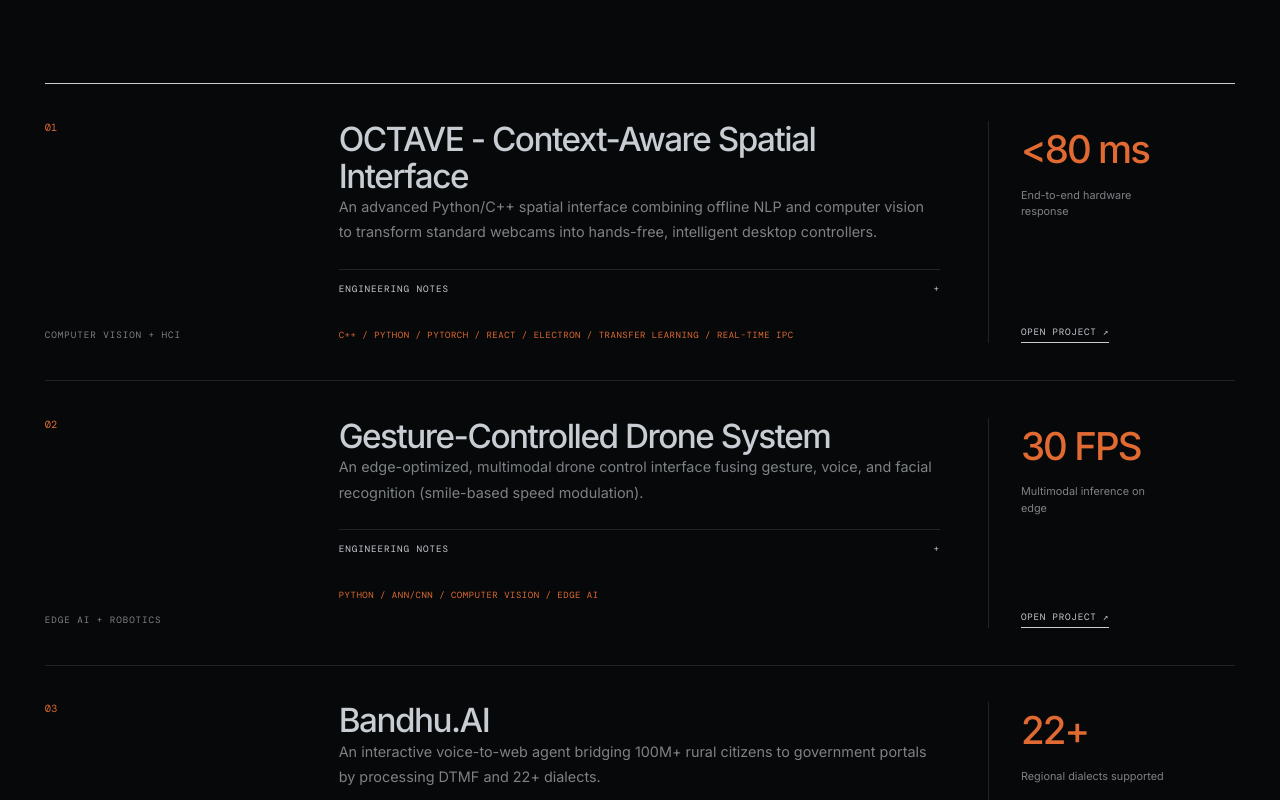
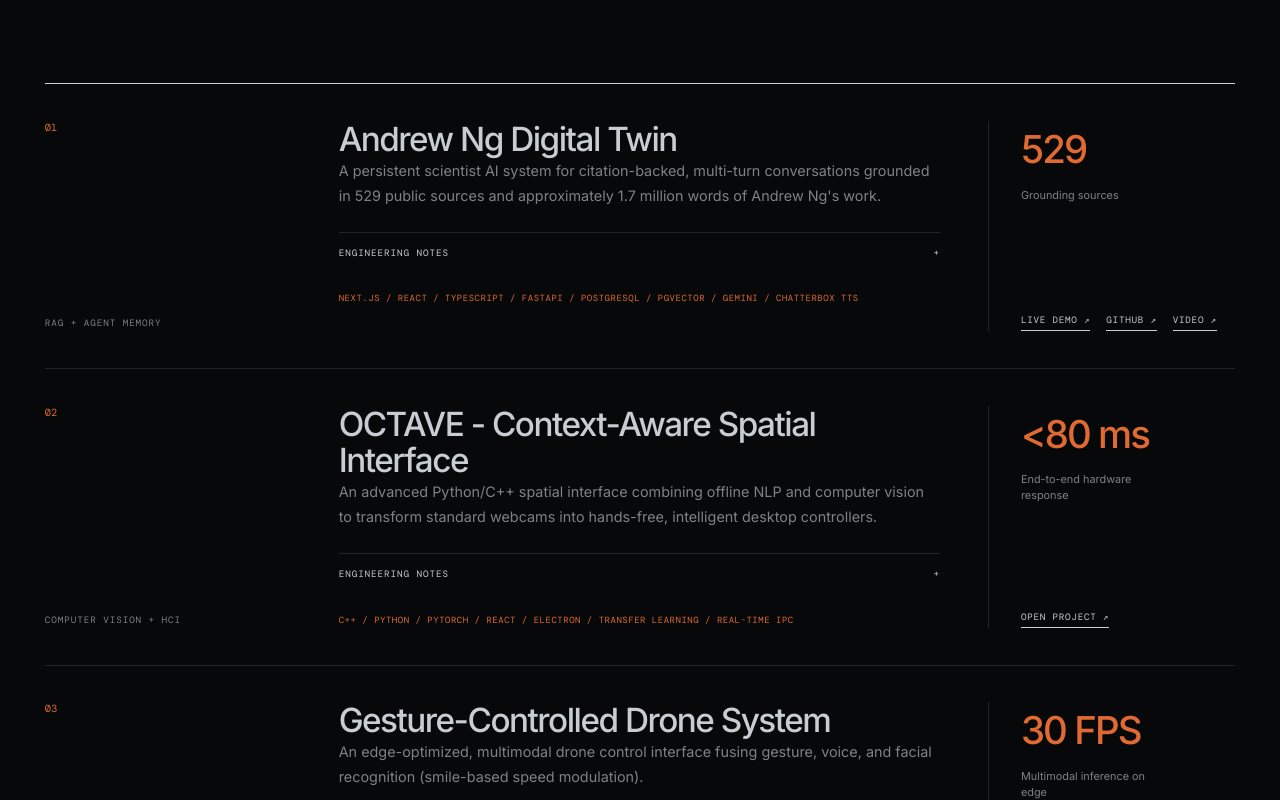
Before and after one commit to TECHSCHOLAR777/PortFolio, a Next.js app: page / in a window 1280 px wide. Shown: the part 1280-2080 px from the top of the page. Built offline with nearby package versions, Linux system fonts and the light colour scheme; a web font is replaced by a local one.

Commit message:
Add Andrew Ng digital twin project

```diff
--- a/app/globals.css
+++ b/app/globals.css
@@ -105,7 +105,8 @@
 .project-result { display: flex; flex-direction: column; align-items: flex-start; }
 .project-result strong { color: var(--orange); font-size: clamp(1.9rem, 3vw, 3.5rem); font-weight: 500; letter-spacing: -.05em; }
 .project-result span { max-width: 150px; margin-top: .5rem; color: var(--silver-soft); font-size: .68rem; line-height: 1.5; }
-.project-result a { margin-top: auto; padding-bottom: .25rem; border-bottom: 1px solid currentColor; font: 400 .58rem var(--font-mono); text-transform: uppercase; letter-spacing: .08em; }
+.project-links { display: flex; flex-wrap: wrap; gap: .65rem 1rem; margin-top: auto; }
+.project-result a { padding-bottom: .25rem; border-bottom: 1px solid currentColor; font: 400 .58rem var(--font-mono); text-transform: uppercase; letter-spacing: .08em; }
 
 .approach { background: var(--black-raised); }
 .section-heading.compact { grid-template-columns: 22% 1fr; }
--- a/app/page.tsx
+++ b/app/page.tsx
@@ -3,11 +3,12 @@
 import { portfolioData } from '@/data/portfolio'
 
 const projectMeta = [
-  { index: '01', type: 'Computer vision + HCI', signal: '<80 ms', detail: 'End-to-end hardware response' },
-  { index: '02', type: 'Edge AI + robotics', signal: '30 FPS', detail: 'Multimodal inference on edge' },
-  { index: '03', type: 'Voice agents', signal: '22+', detail: 'Regional dialects supported' },
-  { index: '04', type: 'ML systems', signal: '2k+', detail: 'PyPI downloads' },
-  { index: '05', type: 'Public safety AI', signal: '<2 sec', detail: 'Dynamic route recalculation' },
+  { index: '01', type: 'RAG + agent memory', signal: '529', detail: 'Grounding sources' },
+  { index: '02', type: 'Computer vision + HCI', signal: '<80 ms', detail: 'End-to-end hardware response' },
+  { index: '03', type: 'Edge AI + robotics', signal: '30 FPS', detail: 'Multimodal inference on edge' },
+  { index: '04', type: 'Voice agents', signal: '22+', detail: 'Regional dialects supported' },
+  { index: '05', type: 'ML systems', signal: '2k+', detail: 'PyPI downloads' },
+  { index: '06', type: 'Public safety AI', signal: '<2 sec', detail: 'Dynamic route recalculation' },
 ]
 
 export default function PortfolioPage() {
@@ -110,7 +111,16 @@
                   <div className="project-result">
                     <strong>{meta.signal}</strong>
                     <span>{meta.detail}</span>
-                    <a href={project.link} target="_blank" rel="noreferrer">Open project ↗</a>
+                    <div className="project-links">
+                      {project.links?.map(link => (
+                        <a href={link.url} target="_blank" rel="noreferrer" key={link.url}>
+                          {link.label} ↗
+                        </a>
+                      ))}
+                      {!project.links && project.link && (
+                        <a href={project.link} target="_blank" rel="noreferrer">Open project ↗</a>
+                      )}
+                    </div>
                   </div>
                 </article>
               )
--- a/data/portfolio.ts
+++ b/data/portfolio.ts
@@ -3,6 +3,10 @@
   description: string
   techStack: string[]
   link?: string
+  links?: {
+    label: string
+    url: string
+  }[]
 }
 
 export interface Achievement {
@@ -52,6 +56,16 @@
     linkedin: "https://linkedin.com/in/rishigarg2901",
   },
   projects: [
+    {
+      title: "Andrew Ng Digital Twin",
+      description: "A persistent scientist AI system for citation-backed, multi-turn conversations grounded in 529 public sources and approximately 1.7 million words of Andrew Ng's work.\n\nGrounding and persona: Built role-adaptive retrieval and response orchestration that completed 21/21 evaluation answers while passing deterministic persona and response-structure checks.\n\nPersistent memory: Engineered timeline-aware graph memory with in-session and cross-session recall, plus a live dashboard for inspecting what the system remembers and how those memories connect.\n\nVoice and reliability: Added streaming synthetic cloned voice with a graceful browser fallback. Validation covered 93.3% of 15 memory scenarios, 95.2% of 21 assertions, 30/30 completed production streams, and 7/7 security checks.",
+      techStack: ["Next.js", "React", "TypeScript", "FastAPI", "PostgreSQL", "pgvector", "Gemini", "Chatterbox TTS"],
+      links: [
+        { label: "Live demo", url: "https://digital-twin-kohl-six.vercel.app/" },
+        { label: "GitHub", url: "https://github.com/TECHSCHOLAR777/ANDREW-NG-DIGITAL-TWIN" },
+        { label: "Video", url: "https://drive.google.com/file/d/1uGfpMV7wFNYtOnz5YeO5fRRJtNhca9tU/view?usp=sharing" },
+      ],
+    },
     {
       title: "OCTAVE - Context-Aware Spatial Interface",
       description: "An advanced Python/C++ spatial interface combining offline NLP and computer vision to transform standard webcams into hands-free, intelligent desktop controllers.\n\nArchitecture: Engineered a dual-brain system decoupling Python ML inference from a native C++ execution core via asynchronous TCP sockets, ensuring the heavy AI logic never blocks the operating system's main thread.\n\nKey Innovation (Context Routing): Solved the 'cognitive overload' problem of standard gesture tools. Instead of forcing users to memorize dozens of actions, the system dynamically reads the active OS environment (Browser, IDE, Media Player). It translates just 8 intuitive base gestures into 15+ application-specific actions based entirely on context.\n\nLive Retraining: Developed a user-friendly React/Electron dashboard allowing users to record custom gestures. It utilizes Transfer Learning in the background to seamlessly merge new data without catastrophic forgetting, hot-swapping PyTorch weights with zero system downtime.\n\nPerformance: The default PyTorch LSTMs and FFNNs achieve ~99% static accuracy (2,100 samples) and ~95.8% dynamic accuracy (120 sequences), while the C++ execution engine maintains a blistering <5ms IPC latency and <80ms end-to-end hardware delay.",
```
